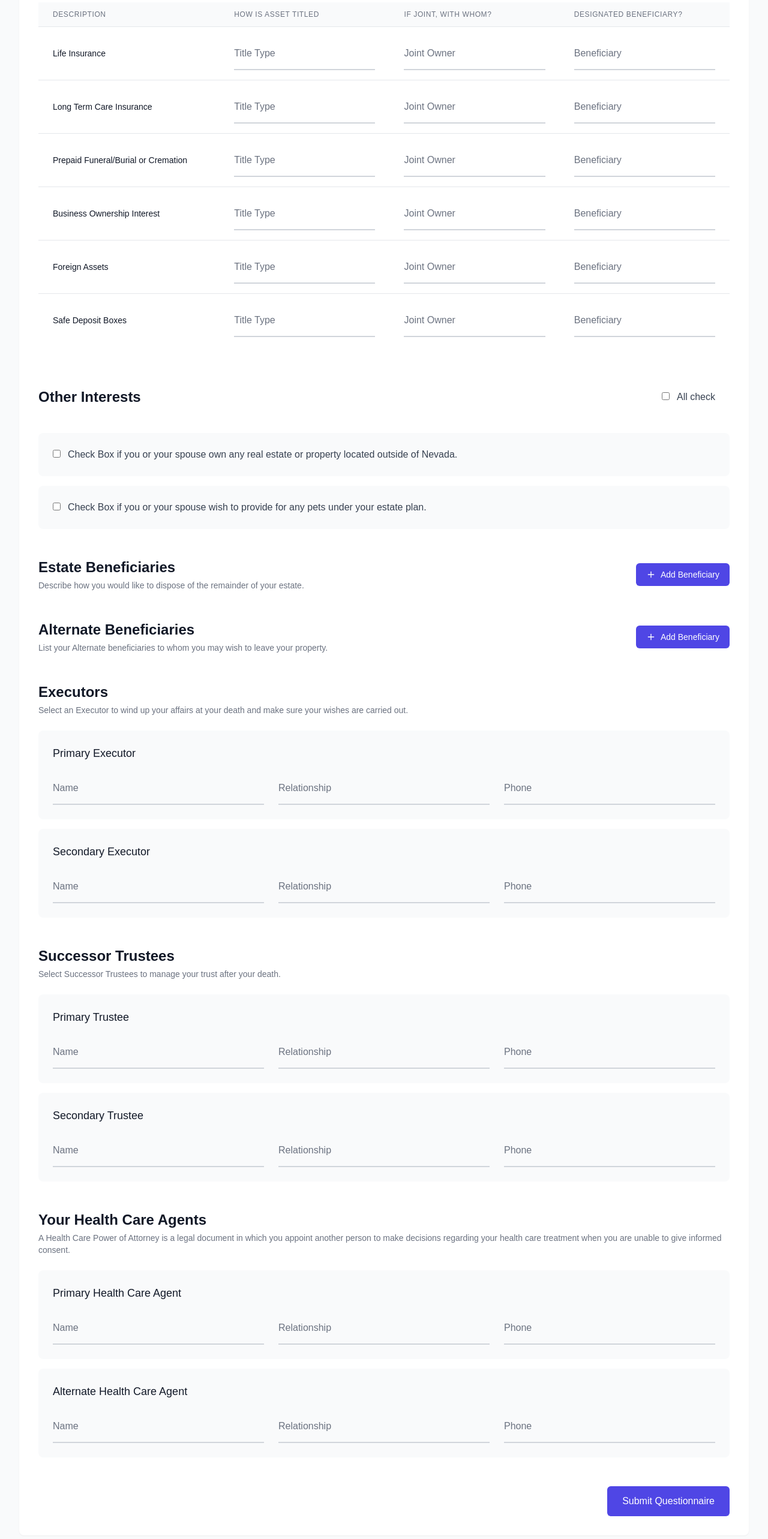
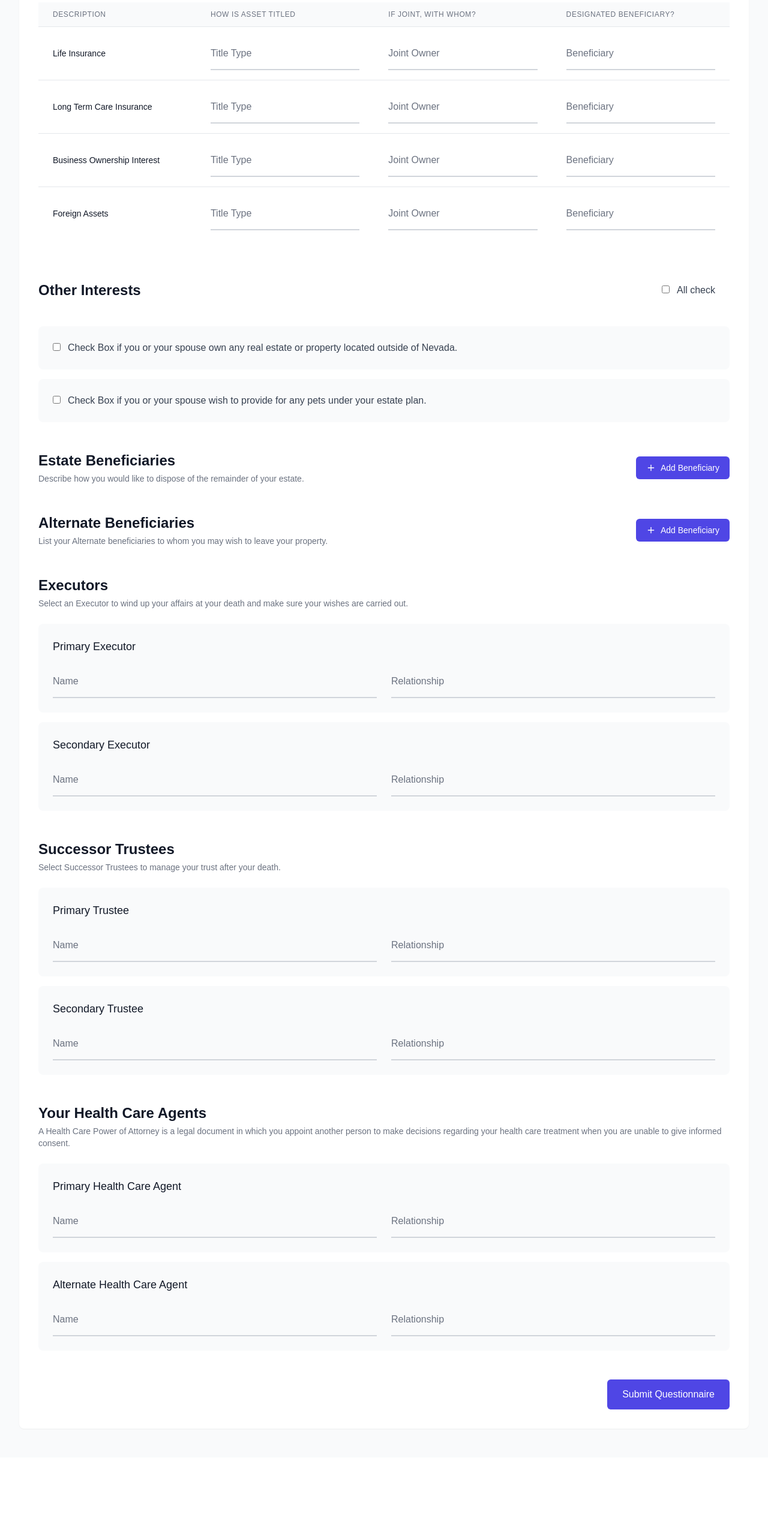
Before and after one commit to Rabbit1026HG/Estate-Planning, a Next.js app: page / in a window 1280 px wide. Shown: the part 2585-5151 px from the top of the page at 60% size. After the commit the page ends 5015 px from the top, so only its background shows below. Built offline with nearby package versions, Linux system fonts and the light colour scheme.

Commit message:
fix: fix some data

```diff
--- a/app/components/ChildrenForm.tsx
+++ b/app/components/ChildrenForm.tsx
@@ -19,7 +19,7 @@
           type="button"
           onClick={() => append({
             name: '',
-            dateOfBirth: '',
+            // dateOfBirth: '',
             thisMarriage: false,
             previousRelationship: false,
             adopted: false,
@@ -41,21 +41,15 @@
             <Trash2 className="h-5 w-5" />
           </button>
 
-          <div className="grid grid-cols-1 md:grid-cols-2 gap-6">
+          <div className="grid grid-cols-1 lg:grid-cols-2 gap-6">
             <FloatingLabelInput
               label="Full Name"
               {...register(`children.${index}.name`)}
               error={errors.children?.[index]?.name?.message}
             />
 
-            <FloatingLabelInput
-              label="Date of Birth"
-              type="date"
-              {...register(`children.${index}.dateOfBirth`)}
-              error={errors.children?.[index]?.dateOfBirth?.message}
-            />
 
-            <div className="md:col-span-2 flex space-x-6">
+            <div className="flex space-x-2 md:space-x-4">
               <label className="inline-flex items-center">
                 <input
                   type="checkbox"
--- a/app/components/ExecutorsTrusteesForm.tsx
+++ b/app/components/ExecutorsTrusteesForm.tsx
@@ -31,7 +31,7 @@
               Primary {type === 'executor' ? 'Executor' : 'Trustee'}
             </h3>
 
-            <div className="grid grid-cols-1 md:grid-cols-3 gap-6">
+            <div className="grid grid-cols-1 md:grid-cols-2 gap-6">
               <FloatingLabelInput
                 label="Name"
                 {...register(`${type === 'executor' ? 'executors' : 'trustees'}.0.name`)}
@@ -44,12 +44,12 @@
                 error={errors[type === 'executor' ? 'executors' : 'trustees']?.[0]?.relationship?.message}
               />
 
-              <FloatingLabelInput
+              {/* <FloatingLabelInput
                 label="Phone"
                 type="tel"
                 {...register(`${type === 'executor' ? 'executors' : 'trustees'}.0.phone`)}
                 error={errors[type === 'executor' ? 'executors' : 'trustees']?.[0]?.phone?.message}
-              />
+              /> */}
             </div>
           </div>
           <div className="p-6 bg-gray-50 rounded-lg">
@@ -57,7 +57,7 @@
               Secondary {type === 'executor' ? 'Executor' : 'Trustee'}
             </h3>
 
-            <div className="grid grid-cols-1 md:grid-cols-3 gap-6">
+            <div className="grid grid-cols-1 md:grid-cols-2 gap-6">
               <FloatingLabelInput
                 label="Name"
                 {...register(`${type === 'executor' ? 'executors' : 'trustees'}.1.name`)}
@@ -70,12 +70,12 @@
                 error={errors[type === 'executor' ? 'executors' : 'trustees']?.[1]?.relationship?.message}
               />
 
-              <FloatingLabelInput
+              {/* <FloatingLabelInput
                 label="Phone"
                 type="tel"
                 {...register(`${type === 'executor' ? 'executors' : 'trustees'}.1.phone`)}
                 error={errors[type === 'executor' ? 'executors' : 'trustees']?.[1]?.phone?.message}
-              />
+              /> */}
             </div>
           </div>
       </div>
--- a/app/components/HealthCareAgentsForm.tsx
+++ b/app/components/HealthCareAgentsForm.tsx
@@ -31,7 +31,7 @@
               Primary Health Care Agent
             </h3>
 
-            <div className="grid grid-cols-1 md:grid-cols-3 gap-6">
+            <div className="grid grid-cols-1 md:grid-cols-2 gap-6">
               <FloatingLabelInput
                 label="Name"
                 {...register(`healthCareAgents.${type}.0.name`)}
@@ -44,12 +44,12 @@
                 error={errors.healthCareAgents?.[type]?.[0]?.relationship?.message}
               />
 
-              <FloatingLabelInput
+              {/* <FloatingLabelInput
                 label="Phone"
                 type="tel"
                 {...register(`healthCareAgents.${type}.0.phone`)}
                 error={errors.healthCareAgents?.[type]?.[0]?.phone?.message}
-              />
+              /> */}
             </div>
           </div>
           <div className="p-6 bg-gray-50 rounded-lg">
@@ -57,7 +57,7 @@
               Alternate Health Care Agent
             </h3>
 
-            <div className="grid grid-cols-1 md:grid-cols-3 gap-6">
+            <div className="grid grid-cols-1 md:grid-cols-2 gap-6">
               <FloatingLabelInput
                 label="Name"
                 {...register(`healthCareAgents.${type}.1.name`)}
@@ -70,12 +70,12 @@
                 error={errors.healthCareAgents?.[type]?.[1]?.relationship?.message}
               />
 
-              <FloatingLabelInput
+              {/* <FloatingLabelInput
                 label="Phone"
                 type="tel"
                 {...register(`healthCareAgents.${type}.1.phone`)}
                 error={errors.healthCareAgents?.[type]?.[1]?.phone?.message}
-              />
+              /> */}
             </div>
           </div>
       </div>
--- a/app/components/OtherAssetsForm.tsx
+++ b/app/components/OtherAssetsForm.tsx
@@ -6,10 +6,10 @@
 const OTHER_ASSET_TYPES = [
   'Life Insurance',
   'Long Term Care Insurance',
-  'Prepaid Funeral/Burial or Cremation',
+  // 'Prepaid Funeral/Burial or Cremation',
   'Business Ownership Interest',
   'Foreign Assets',
-  'Safe Deposit Boxes',
+  // 'Safe Deposit Boxes',
 ];
 
 export const OtherAssetsForm: React.FC = () => {
--- a/app/types.ts
+++ b/app/types.ts
@@ -17,7 +17,7 @@
 
 export const ChildInfoSchema = z.object({
   name: z.string().min(1, 'Name is required'),
-  dateOfBirth: z.string().min(1, 'Date of birth is required'),
+  // dateOfBirth: z.string().min(1, 'Date of birth is required'),
   thisMarriage: z.boolean(),
   previousRelationship: z.boolean(),
   adopted: z.boolean(),
@@ -45,13 +45,12 @@
 export const ExecutorTrusteeSchema = z.object({
   name: z.string().min(1, 'Name is required'),
   relationship: z.string().min(1, 'Relationship is required'),
-  phone: z.string().min(10, 'Valid phone number required'),
+  // phone: z.string().min(10, 'Valid phone number required'),
 });
 
 export const HealthCareAgentSchema = z.object({
   name: z.string().min(1, 'Name is required'),
   relationship: z.string().min(1, 'Relationship is required'),
-  phone: z.string().min(10, 'Valid phone number required'),
 });
 
 export const FormDataSchema = z.object({
```
